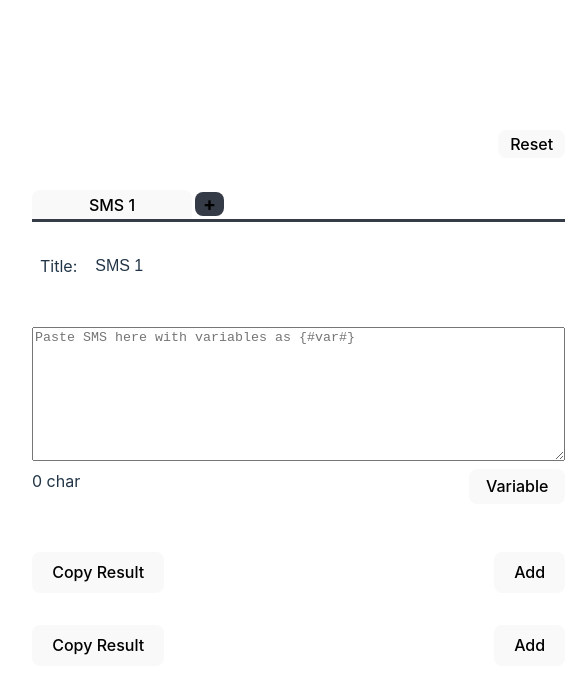
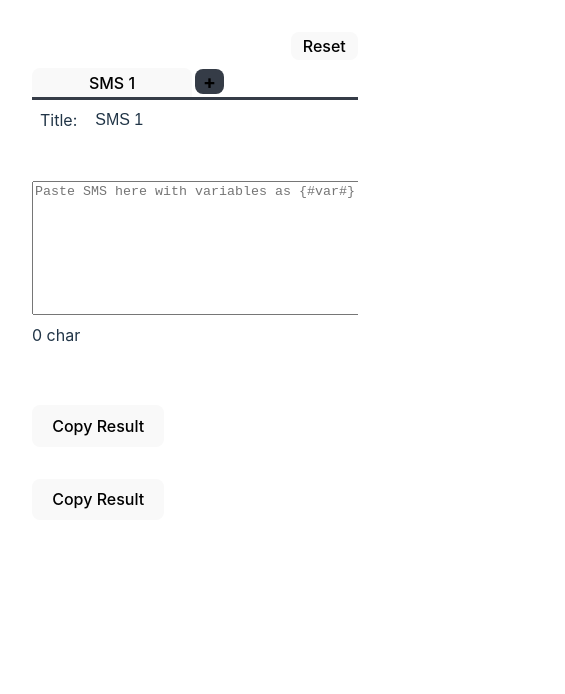
Before and after one commit to Necryl/Preview-SMS-with-variables, a React (Vite) app: page / in a window 390 px wide. Shown: the top 694 px of the page, 565 px wide, since content can reach past the window. Built offline with nearby package versions, Linux system fonts and the light colour scheme.

Commit message:
polish css for nicer and responsive layout

```diff
--- a/src/App.css
+++ b/src/App.css
@@ -3,6 +3,7 @@
     padding: 2rem;
     text-align: center;
     width: 100%;
+    height: 100vh;
 }
 
 * {
@@ -12,7 +13,12 @@
 
 #App {
     display: grid;
-    gap: 2em;
+    grid-template-rows: auto auto 1fr;
+    gap: 0.5em;
+    height: 100%;
+}
+
+#App #nav {
 }
 
 #reset {
--- a/src/App.jsx
+++ b/src/App.jsx
@@ -8,6 +8,7 @@ const Nav = styled.div`
   display: flex;
   flex-wrap: wrap;
   min-height: 2em;
+  height: max-content;
   width: 100%;
   gap: 0.2em;
   border-bottom: 3px solid #353c47;
@@ -139,7 +140,7 @@ function App() {
       >
         Reset
       </button>
-      <Nav>
+      <Nav id="nav">
         {Object.keys(tabs).map((key, i) => (
           <button className="tab" onClick={() => setCurrentTab(key)} key={i}>
             {tabs[key].title}{" "}
--- a/src/Page.css
+++ b/src/Page.css
@@ -1,8 +1,14 @@
+#pageWrapper {
+    display: grid;
+    width: 100%;
+    overflow-y: scroll;
+}
 #Page {
     display: grid;
     gap: 3em;
     max-width: 1280px;
-    justify-content: center;
+    justify-self: center;
+    align-content: start;
 }
 
 #Page #title {
--- a/src/Page.jsx
+++ b/src/Page.jsx
@@ -159,8 +159,13 @@ function Page({ dataId, setTitle, title }) {
   };
 
   return (
+    <div id="pageWrapper">
       <div id="Page">
-      <label id="title" className="copy" onClick={() => copyToClipboard(title)}>
+        <label
+          id="title"
+          className="copy"
+          onClick={() => copyToClipboard(title)}
+        >
           Title:
           <input
             type="text"
@@ -249,6 +254,7 @@ function Page({ dataId, setTitle, title }) {
           })}
         </div>
       </div>
+    </div>
   );
 }
 
--- a/src/index.css
+++ b/src/index.css
@@ -24,8 +24,7 @@ a:hover {
 
 body {
     margin: 0;
-    display: flex;
-    place-items: center;
+
     min-width: 100vw;
     min-height: 100vh;
 }
```
Lines whose indentation alone changed are shown as unchanged.
